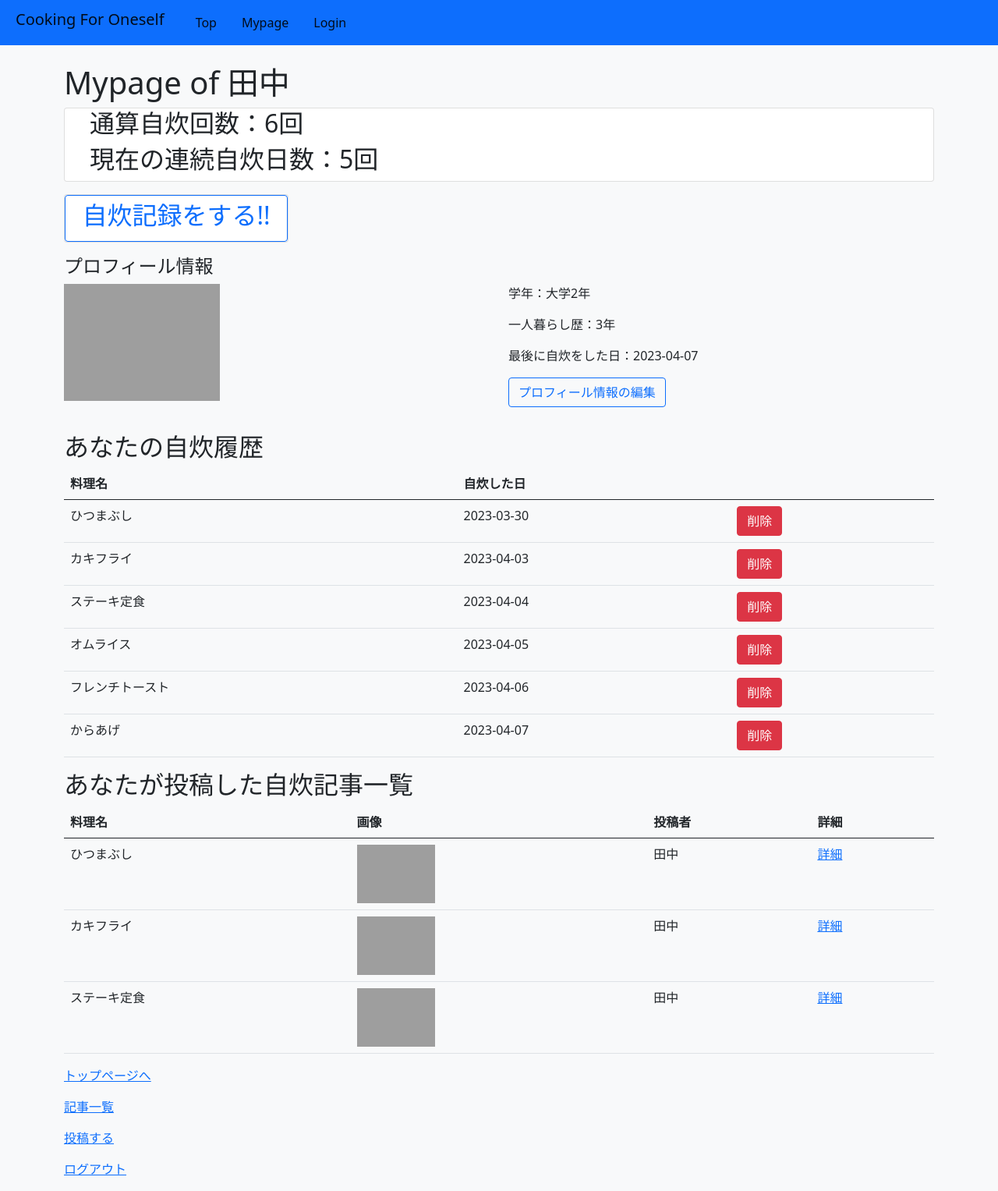
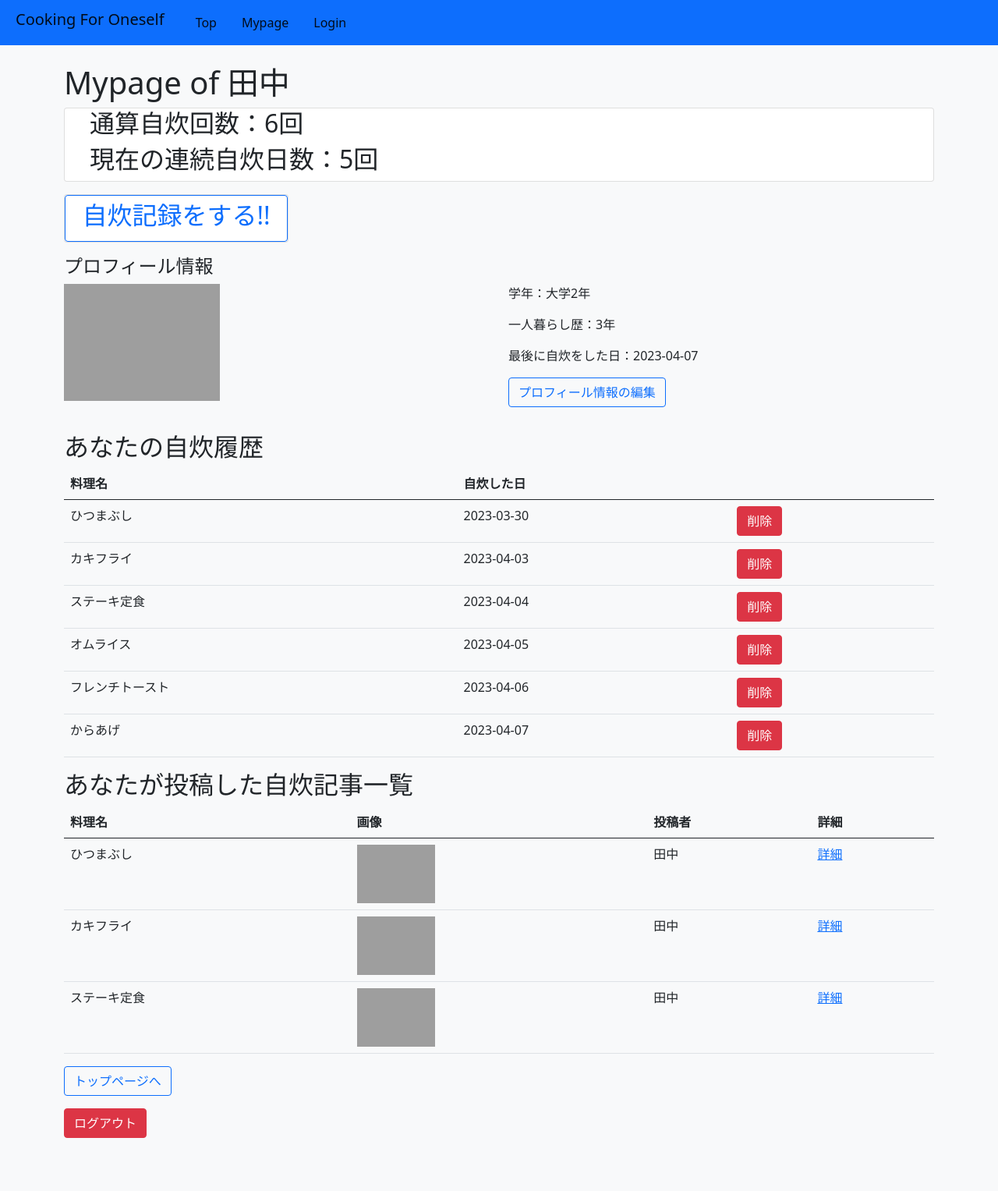
Before and after one commit to tnkkzsr/zisui, a Django app: page /mypage/ in a window 1280 px wide. Shown: the whole page at 78% size. After the commit the page ends 1459 px from the top, so only its background shows below. Run offline with Django 4.2, Linux system fonts and the light colour scheme; a user stored in the database is signed in; data comes from the database, SQL or seed files in the repository; both versions use the stored data as it was after the commit; some libraries are stand-ins or nearby versions; grey boxes are pictures that could not be loaded.

Commit message:
4/15 firstdeploy

```diff
--- a/templates/blog/delete.html
+++ b/templates/blog/delete.html
@@ -6,7 +6,7 @@
 <form method="post">
   {% csrf_token %}
   <p><input type="submit" class="btn btn-danger" value="削除"><br> <br>
-  <a class = "btn" href="{% url 'mypage' %} ">キャンセル</a></p>
+  <a class="btn btn-outline-primary btn-block" href="{% url 'mypage' %} ">キャンセル</a></p>
 </form>
 
 
--- a/templates/login/logout.html
+++ b/templates/login/logout.html
@@ -3,7 +3,7 @@
 {% block main %}
         <p>ログアウトしました</p>
 
-
+        <p><a class="btn btn-outline-primary btn-block" href="{% url 'index' %}">トップページへ</a></p>
 
         <a  class="btn btn-outline-primary btn-block" href="{% url 'login' %}">ログインする</a></p>
 {% endblock %}
--- a/templates/login/mypage.html
+++ b/templates/login/mypage.html
@@ -92,8 +92,8 @@
 
 
 
-        <p><a href="{% url 'index' %}">トップページへ</a></p>
-        <p><a href="{% url 'post-list' %}">記事一覧</a></p>
-        <p><a href="{% url 'post' %}">投稿する</a></p>
-        <p><a href="{% url 'logout' %}">ログアウト</a></p>
+        <p><a class="btn btn-outline-primary btn-block" href="{% url 'index' %}">トップページへ</a></p>
+
+
+        <p><a class="btn btn-danger btn-block" href="{% url 'logout' %}">ログアウト</a></p>
 {% endblock %}
```
Also changed, not shown: db.sqlite3.
